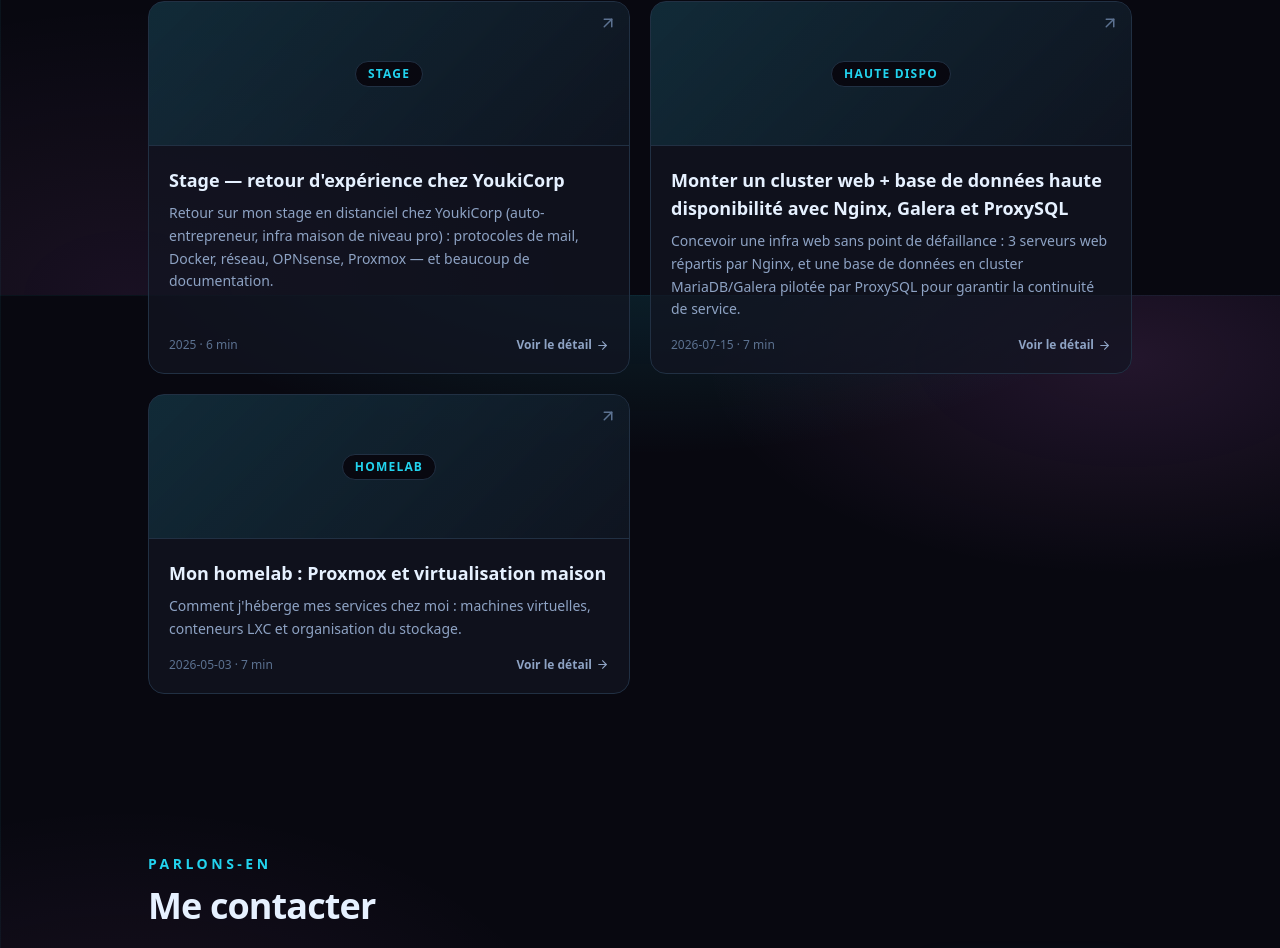
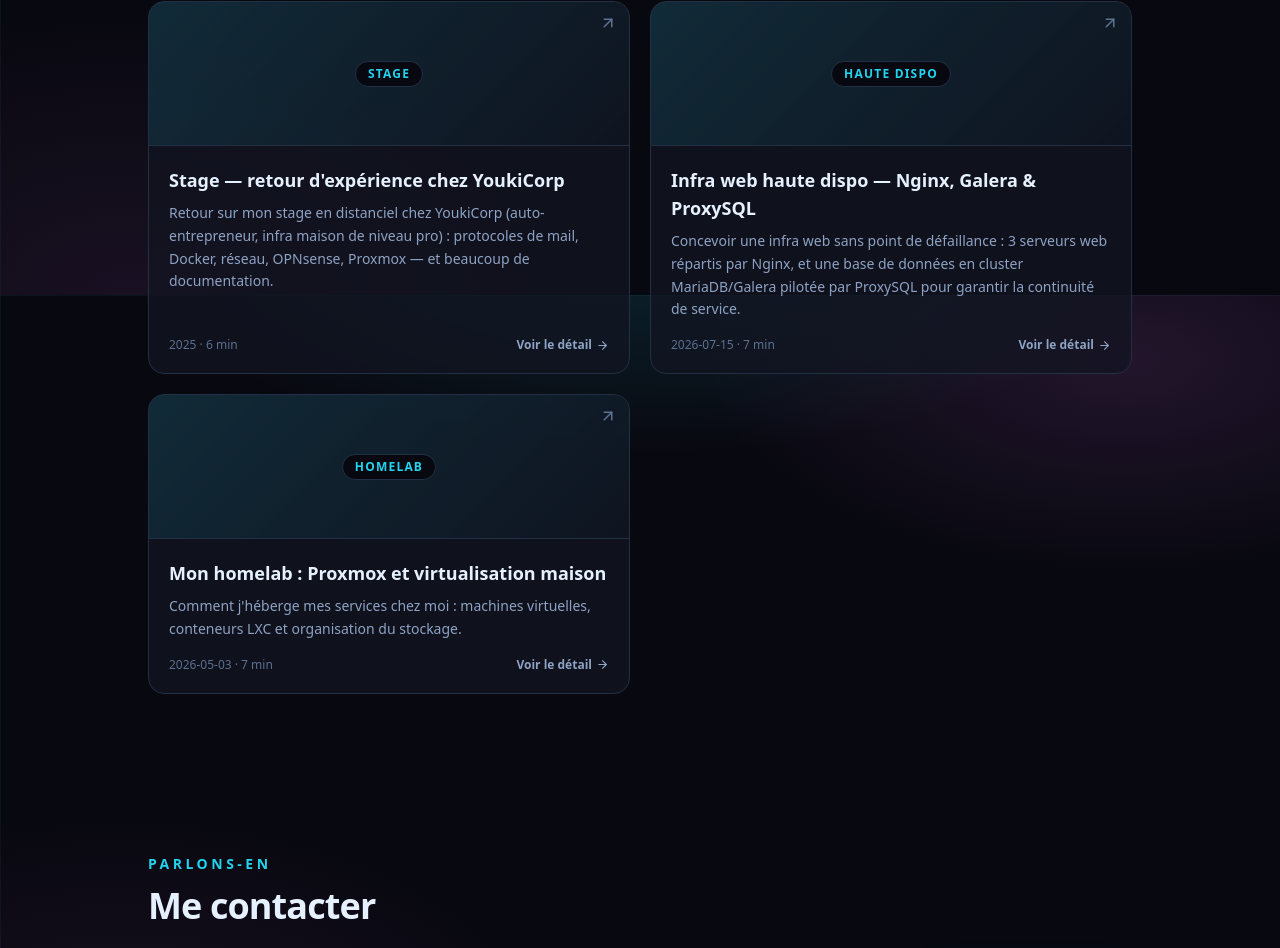
Before and after one commit to nans-moll/portfolio, a React (Vite) app in the folder portfolio-github/: page / in a window 1280 px wide. Shown: the part 7705-8653 px from the top of the page. Built offline with nearby package versions, Linux system fonts and the light colour scheme.

Commit message:
Update project title for high availability infrastructure

```diff
--- a/portfolio-github/src/data/content.js
+++ b/portfolio-github/src/data/content.js
@@ -434,7 +434,7 @@ export const POSTS = [
     ],
   },
   {
-    title: "Monter un cluster web + base de données haute disponibilité avec Nginx, Galera et ProxySQL",
+    title: "Infra web haute dispo — Nginx, Galera & ProxySQL",
     excerpt:
       "Concevoir une infra web sans point de défaillance : 3 serveurs web répartis par Nginx, et une base de données en cluster MariaDB/Galera pilotée par ProxySQL pour garantir la continuité de service.",
     date: "2026-07-15",
```
